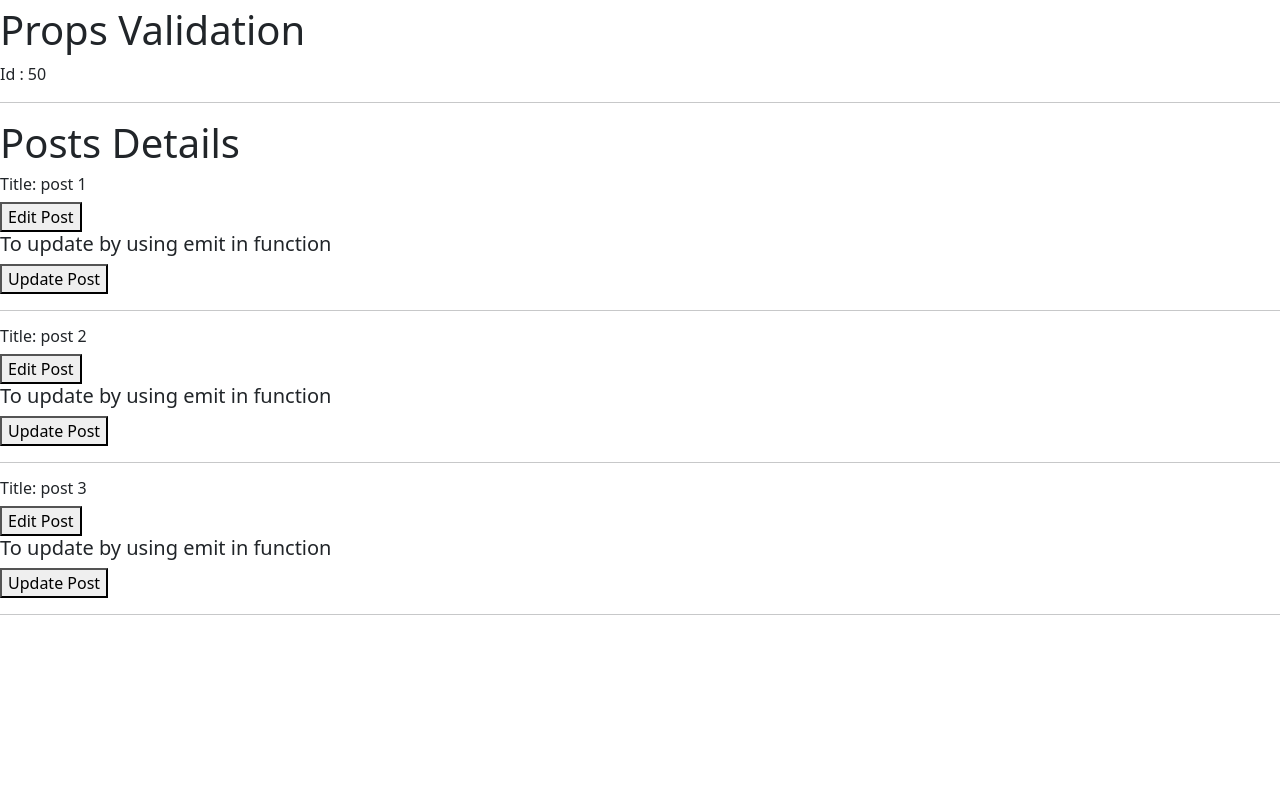
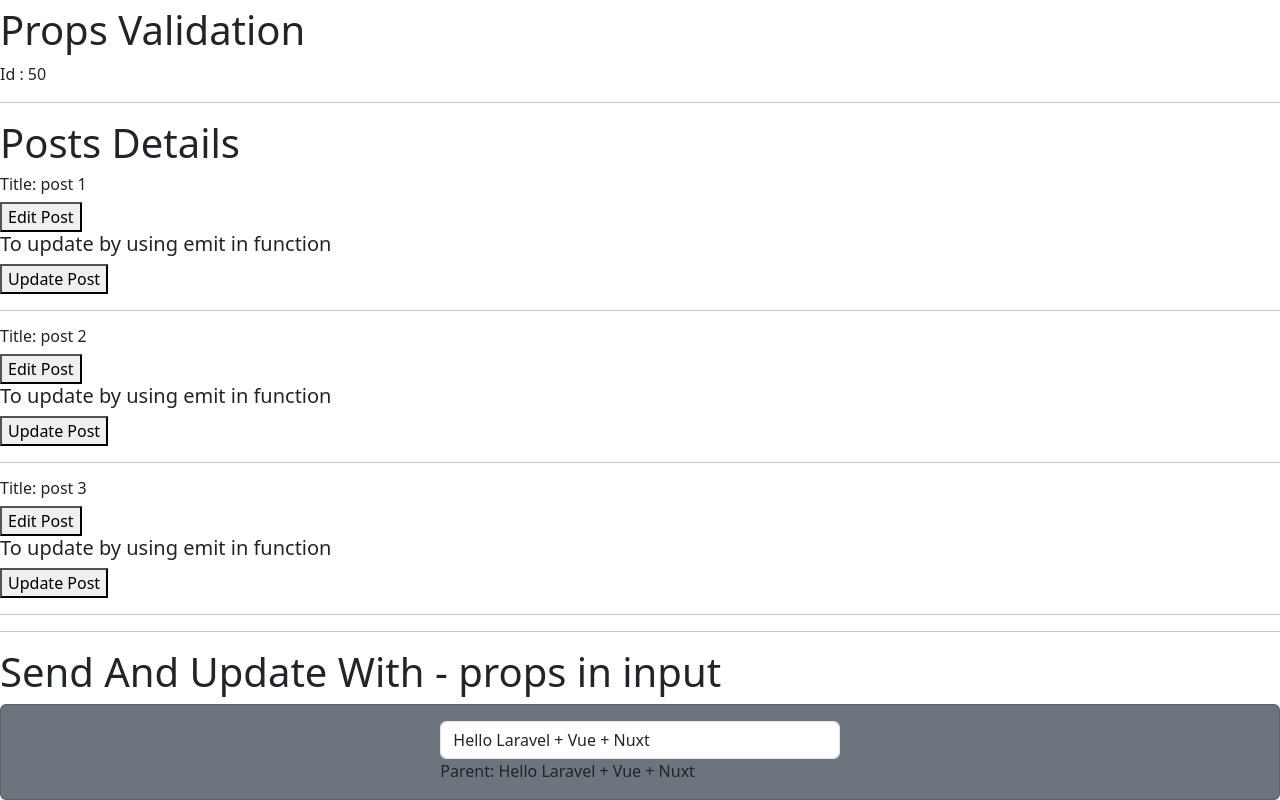
Before and after one commit to MinKhantNaung/learn_vue3_composition_api, a Vue app in the folder 1_vue_composition_api_and_pinia/: page / in a window 1280 px wide. Shown: the part 4065-4865 px from the top of the page. Before the commit the page ends 4696 px from the top, so only its background shows below. Built offline with nearby package versions, Linux system fonts and the light colour scheme.

Commit message:
send and update in input using props in component

```diff
--- /dev/null
+++ b/1_vue_composition_api_and_pinia/src/components/CustomInput.vue
@@ -0,0 +1,24 @@
+<template>
+  <div>
+    <h1>Send And Update With - props in input</h1>
+    <div class="card bg-secondary">
+      <div class="card-body">
+        <div class="row">
+          <div class="col-md-4 offset-md-4">
+            <input type="text" :value="searchText" @input="$emit('updateText', $event.target.value)" class="form-control" />
+            Parent: {{ searchText }}
+          </div>
+        </div>
+      </div>
+    </div>
+  </div>
+</template>
+
+<script setup>
+const props = defineProps({
+    searchText: {
+        type: String,
+        required: true
+    }
+})
+</script>
--- a/1_vue_composition_api_and_pinia/src/views/HomeView.vue
+++ b/1_vue_composition_api_and_pinia/src/views/HomeView.vue
@@ -8,6 +8,7 @@ import WatcherComponent from "../components/WatcherComponent.vue";
 import SinglePost from "../components/SinglePost.vue";
 import PropValidate from "../components/PropValidate.vue";
 import PostsVue from "../components/PostsVue.vue";
+import CustomInput from "../components/CustomInput.vue";
 
 onBeforeMount(() => {
     console.log('before mount')
@@ -43,6 +44,9 @@ const postObj = ref({
   title: 'hello',
   hero: 'Itachi'
 })
+
+// custom input
+const searchText = ref('Hello Laravel + Vue + Nuxt')
 </script>
 
 <template>
@@ -61,5 +65,7 @@ const postObj = ref({
     <PropValidate :id="50" title="Laravel vue nuxt react next" :obj1="postObj" paragraph="hello" />
     <hr>
     <PostsVue />
+    <hr>
+    <CustomInput :searchText="searchText" @update-text="searchText = $event" />
   </div>
 </template>
```
